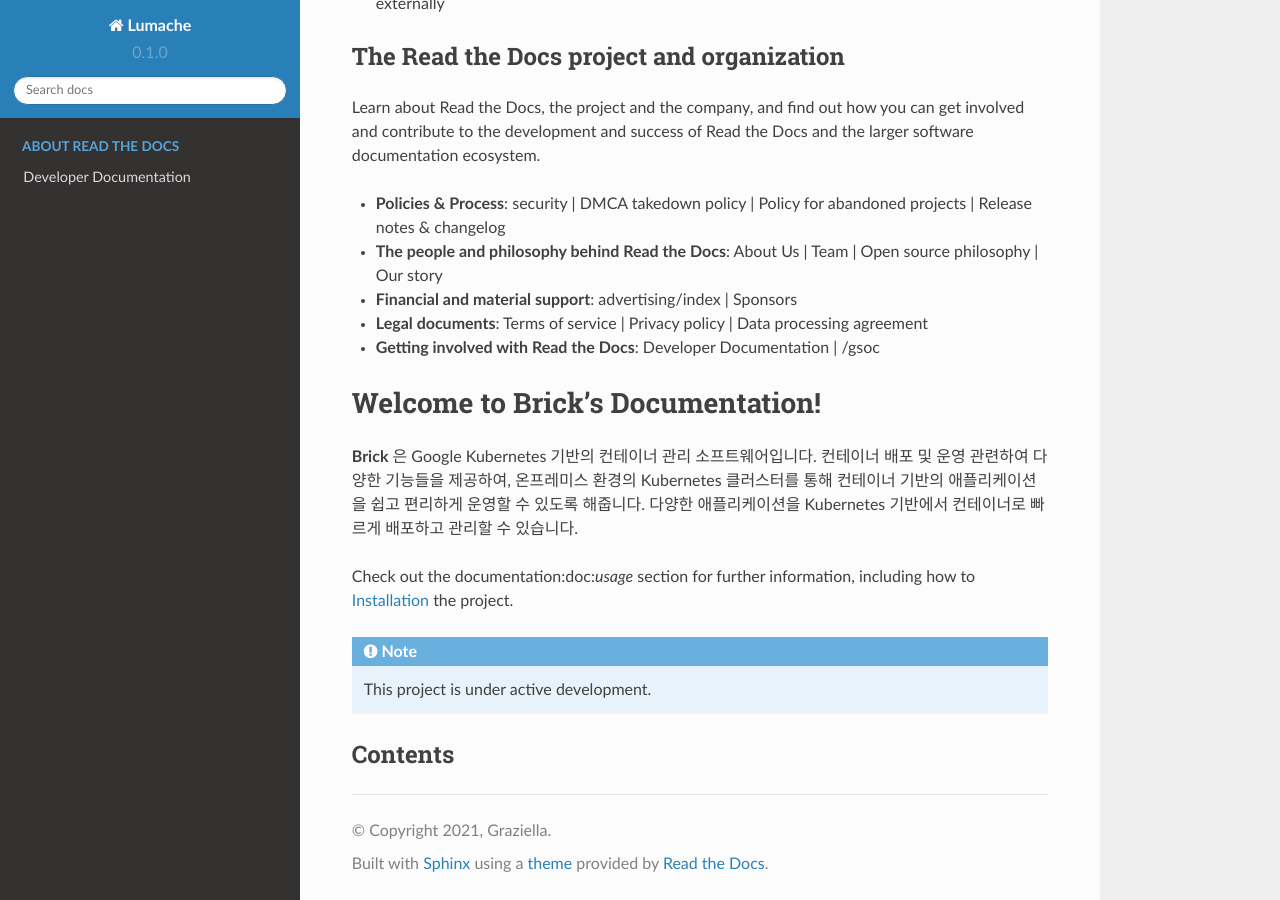
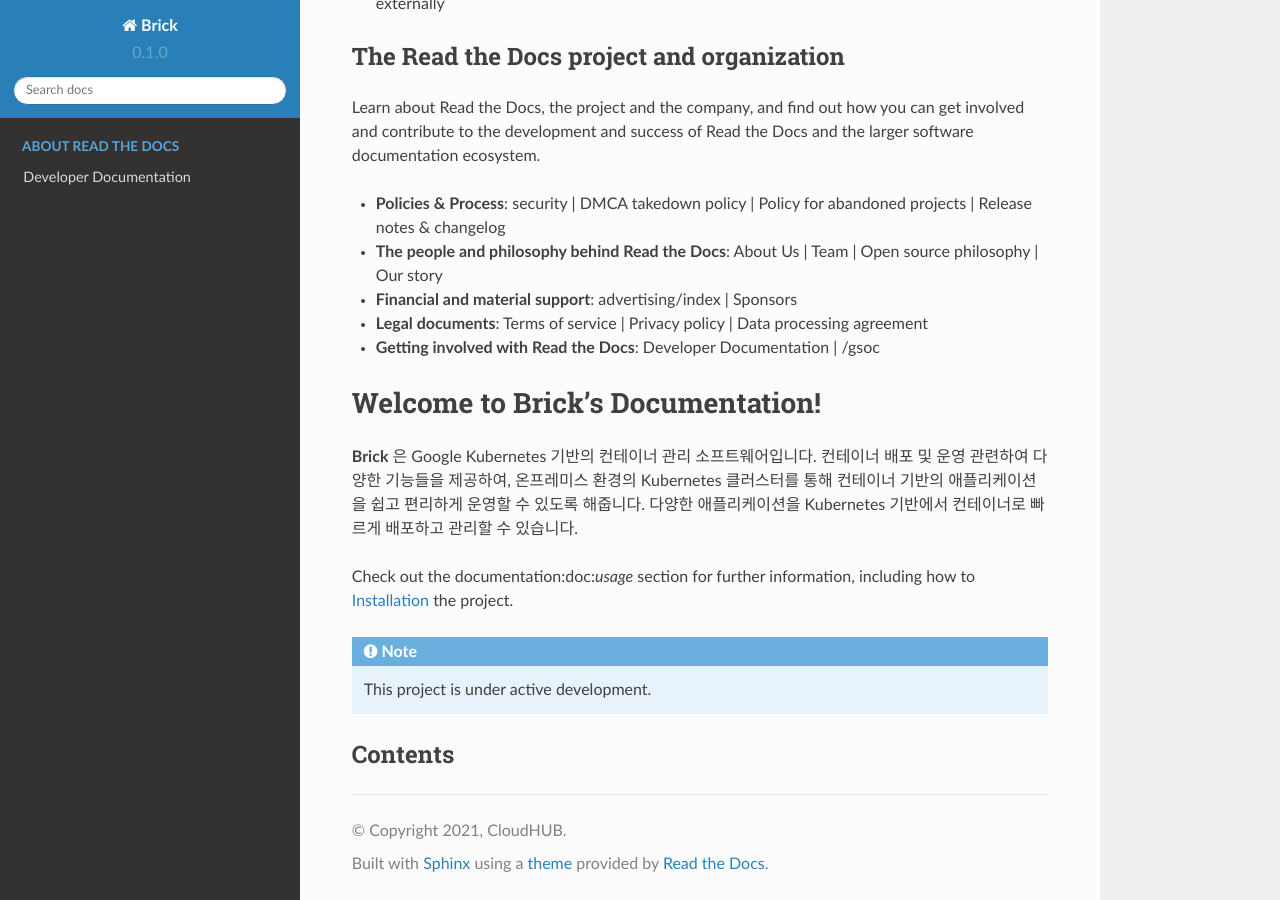
Before and after one commit to brickcloud/brick-manual, a Sphinx documentation site: the page built from brick/docs/source/index.rst, in a window 1280 px wide and 900 px high, scrolled down 1981 px. Built offline with Sphinx 7.4.7 and the Read the Docs theme 2.0.0, drawn with Linux system fonts in a browser that asks for light colours; pages that are not in the unit, such as notebooks, are missing from menus.

Commit message:
Update conf.py

```diff
--- a/brick/docs/source/conf.py
+++ b/brick/docs/source/conf.py
@@ -2,9 +2,9 @@
 
 # -- Project information
 
-project = 'Lumache'
-copyright = '2021, Graziella'
-author = 'Graziella'
+project = 'Brick'
+copyright = '2021, CloudHUB'
+author = 'igkyu Choi'
 
 release = '0.1'
 version = '0.1.0'
```
